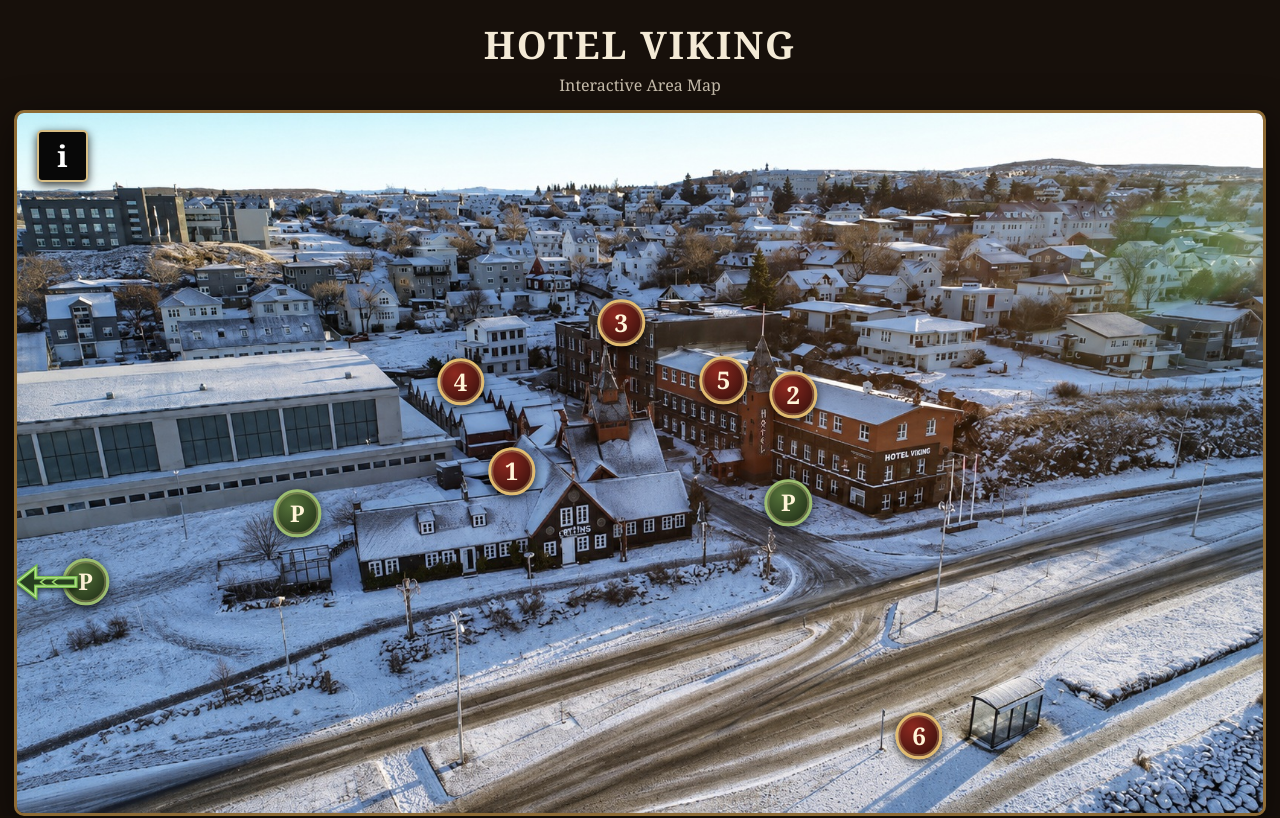
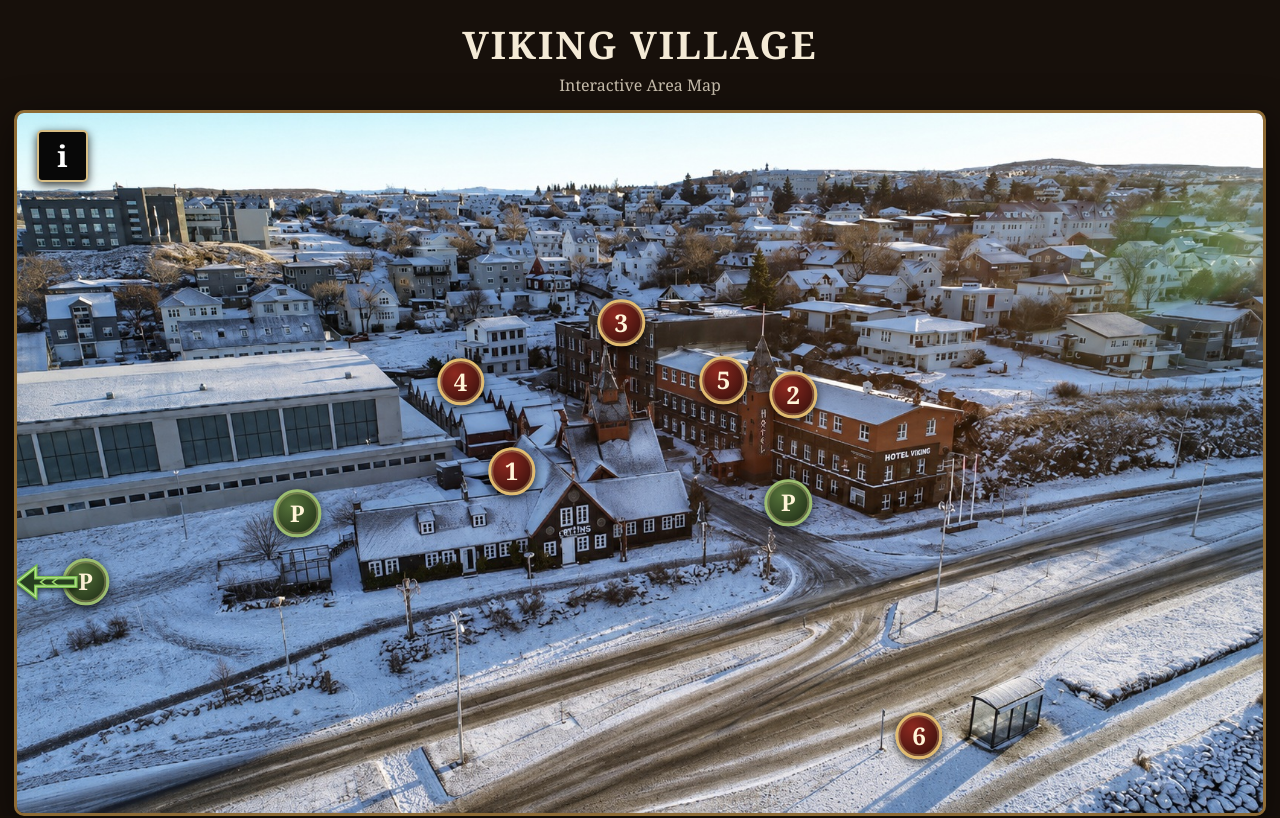
Before and after one commit to HotelViking/map, a plain HTML site: page index.html in a window 1280 px wide. Shown: the top 818 px of the page. Drawn offline with Linux system fonts and the light colour scheme.

Commit message:
Change header title from 'Hotel Viking' to 'Viking Village'

```diff
--- a/index.html
+++ b/index.html
@@ -43,7 +43,7 @@ h2{margin:0 38px 10px 0;color:#e6c77c;font-size:27px}
 </style>
 </head>
 <body>
-<header><h1>Hotel Viking</h1><p>Interactive Area Map</p></header>
+<header><h1>Viking Village</h1><p>Interactive Area Map</p></header>
 <div class="map">
   <img src="map.jpg" alt="Aerial map of Hotel Viking and the surrounding area">
   <button class="info" type="button" data-id="INFO" aria-label="Important information">i</button>
```
